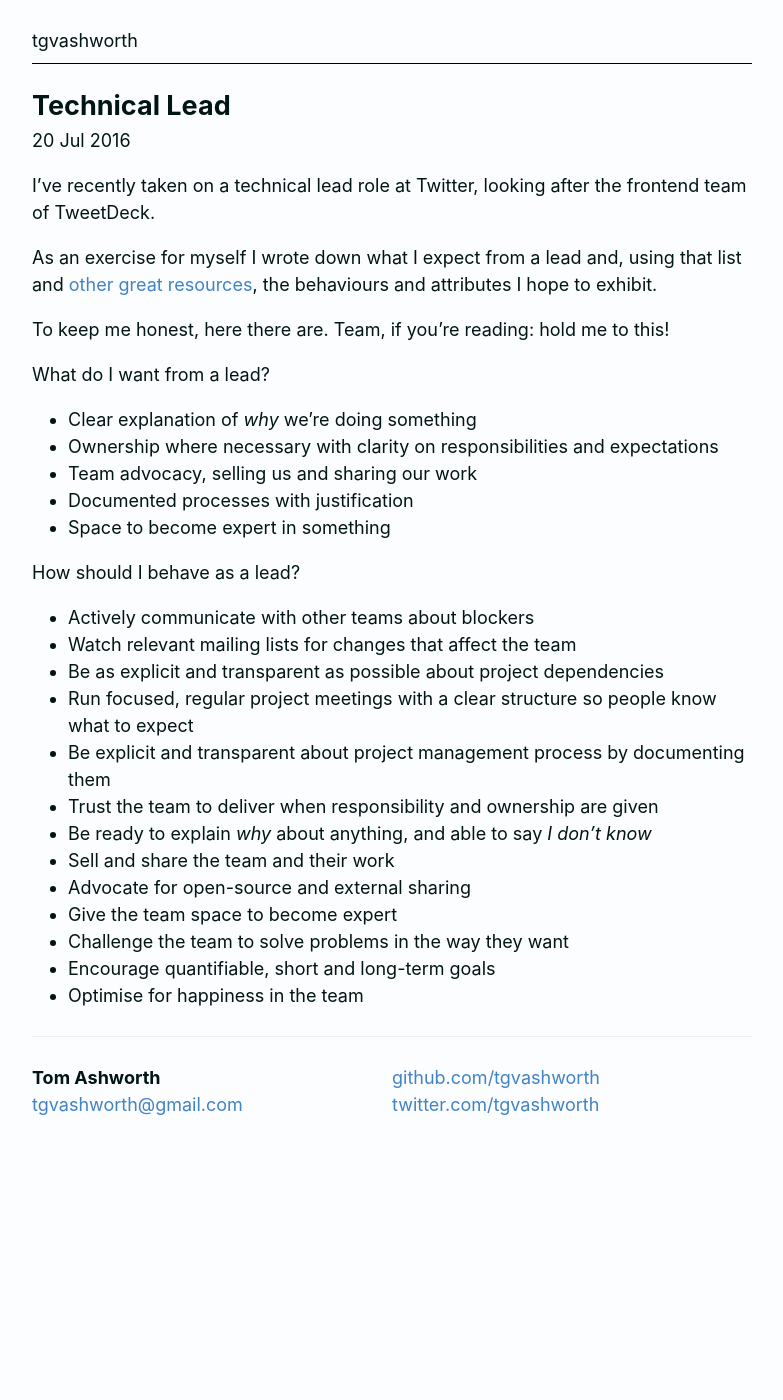
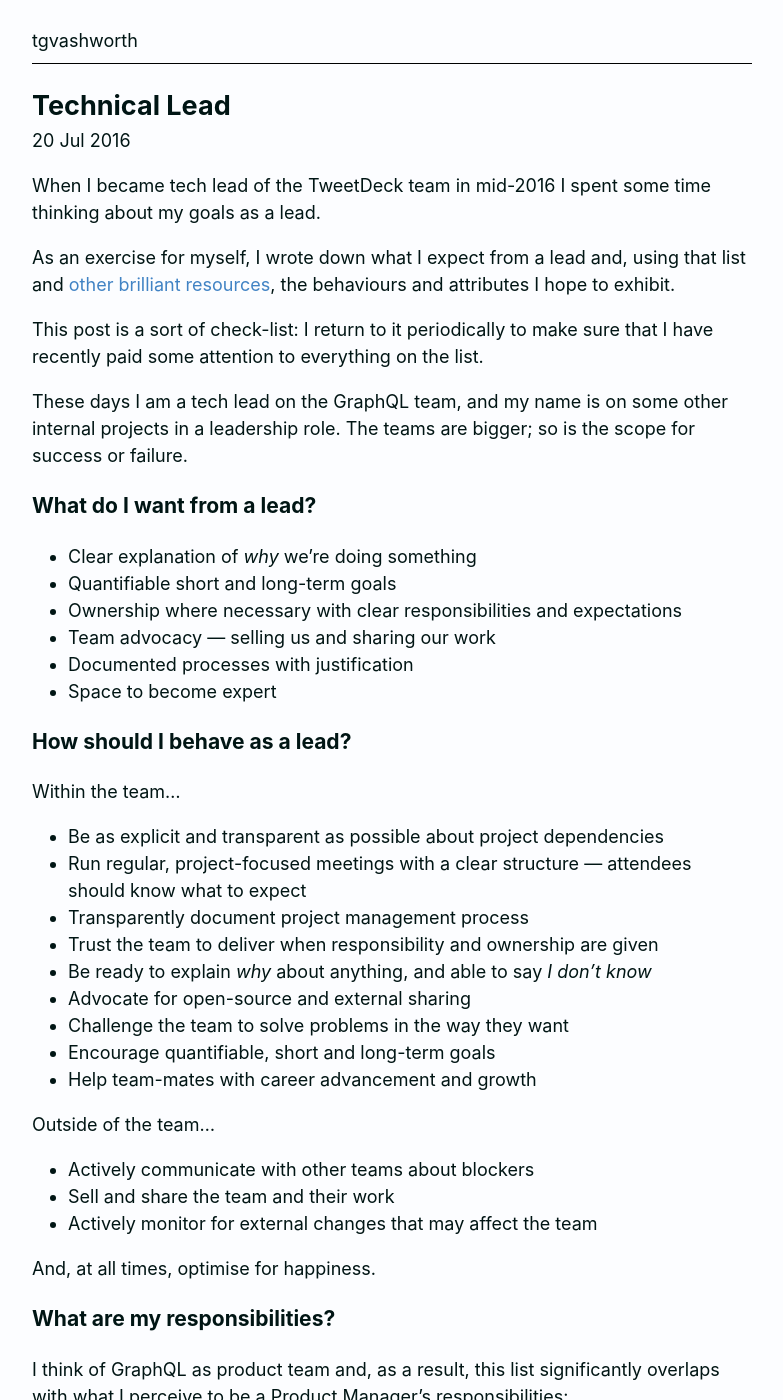
Before and after one commit to tgvashworth/tgvashworth.github.io, a Jekyll site: the page built from _posts/2016-07-20-technical-lead.md, in a window 1280 px wide and 1400 px high. Shown: the whole window, without its empty margins (248-1031 px from the left). Built offline with Jekyll 4.4.1, drawn with Linux system fonts in a browser that asks for light colours; some of the changed text lies outside the part shown.

Commit message:
Update tech lead post

```diff
--- a/_posts/2016-07-20-technical-lead.md
+++ b/_posts/2016-07-20-technical-lead.md
@@ -3,32 +3,63 @@ layout: post
 title: "Technical Lead"
 ---
 
-I've recently taken on a technical lead role at Twitter, looking after the frontend team of TweetDeck.
+When I became tech lead of the TweetDeck team in mid-2016 I spent some time thinking about my goals as a lead.
 
-As an exercise for myself I wrote down what I expect from a lead and, using that list and [other great resources](/2016/06/03/frontend-reading-list.html#professional-practice), the behaviours and attributes I hope to exhibit.
+As an exercise for myself, I wrote down what I expect from a lead and, using that list and [other brilliant resources](/2016/06/03/frontend-reading-list.html#professional-practice), the behaviours and attributes I hope to exhibit.
 
-To keep me honest, here there are. Team, if you're reading: hold me to this!
+This post is a sort of check-list: I return to it periodically to make sure that I have recently paid some attention to everything on the list.
 
-What do I want from a lead?
+These days I am a tech lead on the GraphQL team, and my name is on some other internal projects in a leadership role. The teams are bigger; so is the scope for success or failure.
+
+### What do I want from a lead?
 
 - Clear explanation of *why* we’re doing something
-- Ownership where necessary with clarity on responsibilities and expectations
-- Team advocacy, selling us and sharing our work
+- Quantifiable short and long-term goals
+- Ownership where necessary with clear responsibilities and expectations
+- Team advocacy — selling us and sharing our work
 - Documented processes with justification
-- Space to become expert in something
+- Space to become expert
 
-How should I behave as a lead?
+### How should I behave as a lead?
+
+Within the team...
+
+- Be as explicit and transparent as possible about project dependencies
+- Run regular, project-focused meetings with a clear structure — attendees should know what to expect
+- Transparently document project management process
+- Trust the team to deliver when responsibility and ownership are given
+- Be ready to explain *why* about anything, and able to say *I don’t know*
+- Advocate for open-source and external sharing
+- Challenge the team to solve problems in the way they want
+- Encourage quantifiable, short and long-term goals
+- Help team-mates with career advancement and growth
+
+Outside of the team...
 
 - Actively communicate with other teams about blockers
-- Watch relevant mailing lists for changes that affect the team
-- Be as explicit and transparent as possible about project dependencies
-- Run focused, regular project meetings with a clear structure so people know what to expect
-- Be explicit and transparent about project management process by documenting them
-- Trust the team to deliver when responsibility and ownership are given
-- Be ready to explain *why* about anything, and able to say *I don’t know*
 - Sell and share the team and their work
-- Advocate for open-source and external sharing
-- Give the team space to become expert
-- Challenge the team to solve problems in the way they want
-- Encourage quantifiable, short and long-term goals
-- Optimise for happiness in the team
+- Actively monitor for external changes that may affect the team
+
+And, at all times, optimise for happiness.
+
+### What are my responsibilities?
+
+I think of GraphQL as product team and, as a result, this list significantly overlaps with what I perceive to be a Product Manager's responsibilities:
+
+- Strategy and vision for the team
+- Prioritised backlog for tactical decisions
+- Quantifiable short and long-term goals
+- Tracking progress for:
+  - the team
+  - outsiders
+- Communication with:
+  - stakeholders
+  - customers
+  - dependencies
+- Team process
+  - Lightweight, clear, no SPOFs
+- Meeting facilitation
+
+---
+
+This post was edited in 2018 to update what I now do.
```
Also changed, not shown: 1 other file.
